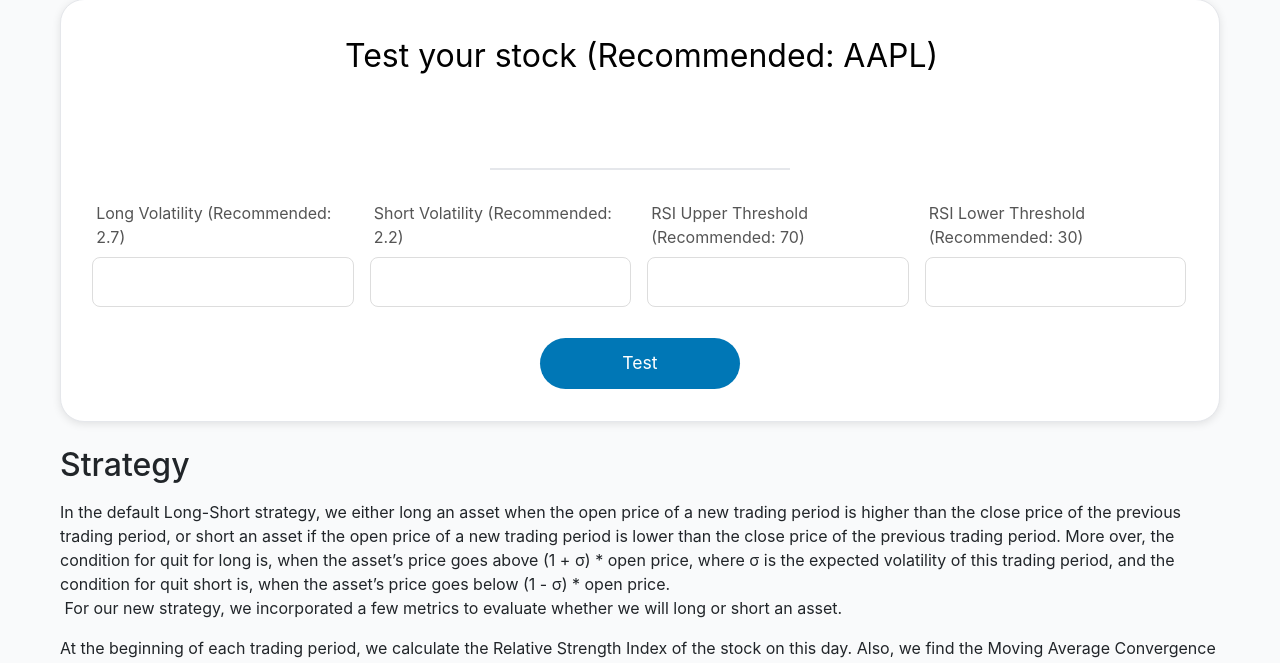
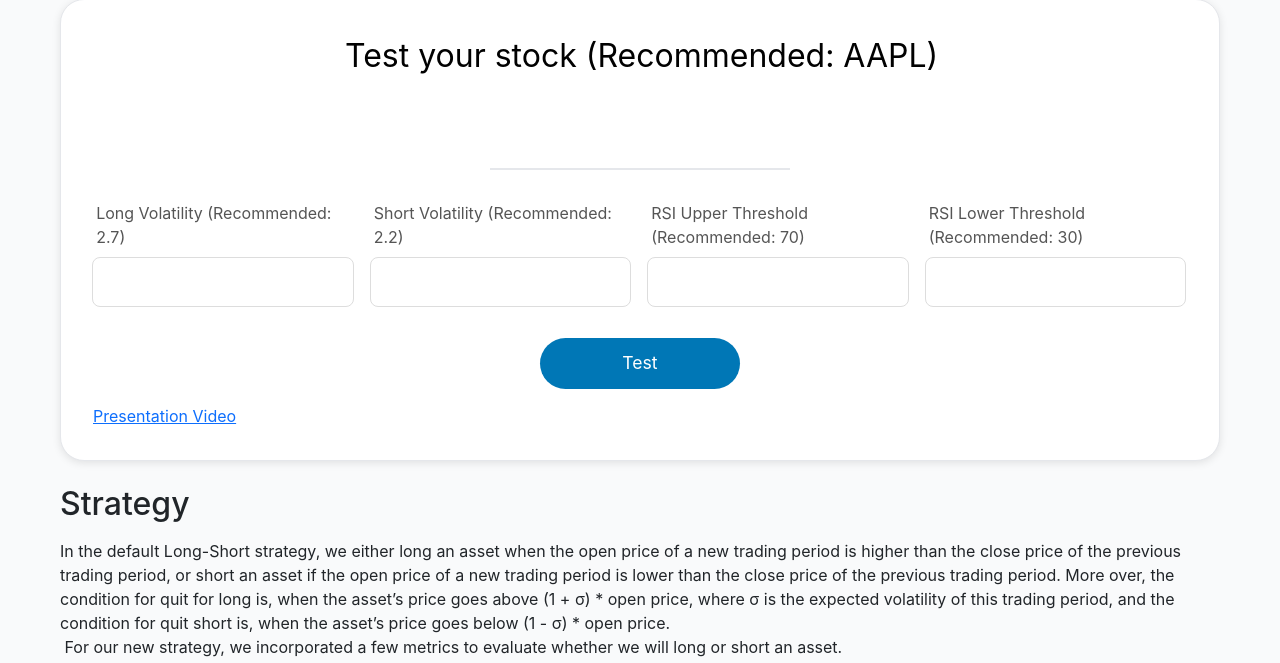
Before and after one commit to gh153/533_project_private, a Flask app: page / in a window 1280 px wide. Shown: the part 87-750 px from the top of the page. Run offline with Flask 3, Linux system fonts and the light colour scheme.

Commit message:
Presentation uploaded

```diff
--- a/templates/index.html
+++ b/templates/index.html
@@ -62,6 +62,8 @@
             <div class="mt-3" style="text-align: center;">
                 <button class="btn-submit" type="submit">Test</button>
             </div>
+
+            <a href="https://prodduke-my.sharepoint.com/:v:/r/personal/gh153_duke_edu/Documents/533_final_presentation.mp4?csf=1&web=1&nav=eyJyZWZlcnJhbEluZm8iOnsicmVmZXJyYWxBcHAiOiJPbmVEcml2ZUZvckJ1c2luZXNzIiwicmVmZXJyYWxBcHBQbGF0Zm9ybSI6IldlYiIsInJlZmVycmFsTW9kZSI6InZpZXciLCJyZWZlcnJhbFZpZXciOiJNeUZpbGVzTGlua0NvcHkifX0&e=nUBuSQ"> Presentation Video</a>
         </form>
 
         <!-- Display the plot -->
```
